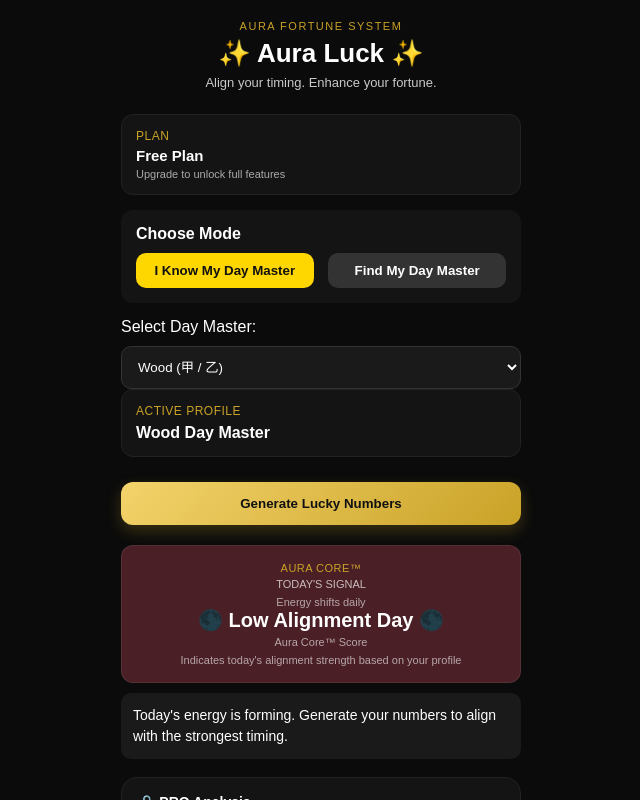
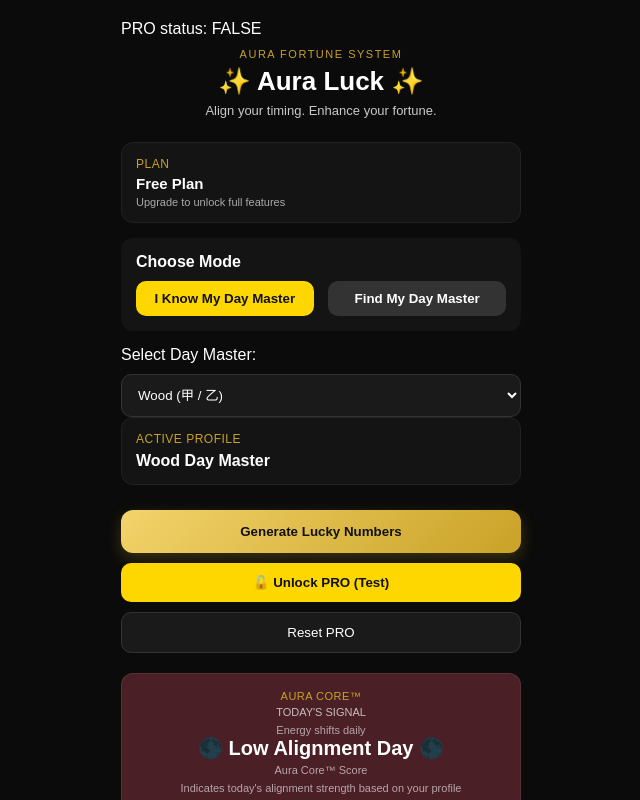
Before and after one commit to streemx82/bazi-engine, a React (Create React App) app: page / in a window 1280 px wide. Shown: the top 800 px of the page, without its empty margins (319-959 px from the left). Built offline with nearby package versions, Linux system fonts and the light colour scheme.

Commit message:
Fixed unlock button and add reset button

```diff
--- a/src/App.js
+++ b/src/App.js
@@ -278,6 +278,10 @@ async function calculateDayMaster() {
           margin: "0 auto"
         }}
       >
+        <div style={{ color: "white", marginBottom: "10px" }}>
+          PRO status: {isPro ? "TRUE" : "FALSE"}
+        </div>
+
         <div style={{ textAlign: "center", marginBottom: "24px" }}>
           <div style={{
             fontSize: "11px",
@@ -582,6 +586,43 @@ async function calculateDayMaster() {
           }}
         >
           Generate Lucky Numbers
+        </button>
+
+        {/* 👇 TEST BUTTONS */}
+        <button
+          onClick={unlockPro}
+          style={{
+            width: "100%",
+            padding: "12px",
+            borderRadius: "10px",
+            border: "none",
+            background: "gold",
+            color: "#111",
+            fontWeight: "bold",
+            cursor: "pointer",
+            marginTop: "10px"
+          }}
+        >
+          🔓 Unlock PRO (Test)
+        </button>
+
+        <button
+          onClick={() => {
+            localStorage.removeItem("isPro");
+            setIsPro(false);
+          }}
+          style={{
+            width: "100%",
+            padding: "12px",
+            borderRadius: "10px",
+            border: "1px solid #333",
+            background: "#1a1a1a",
+            color: "white",
+            cursor: "pointer",
+            marginTop: "10px"
+          }}
+        >
+          Reset PRO
         </button>
 
         <div style={{
@@ -1001,14 +1042,8 @@ async function calculateDayMaster() {
               >
                 Close
               </button>
-
-              <button onClick={unlockPro}>
-                🔓 Unlock PRO (Test)
-              </button>
-
             </div>
           )}
-
       </div>
     </div>
   );
```
